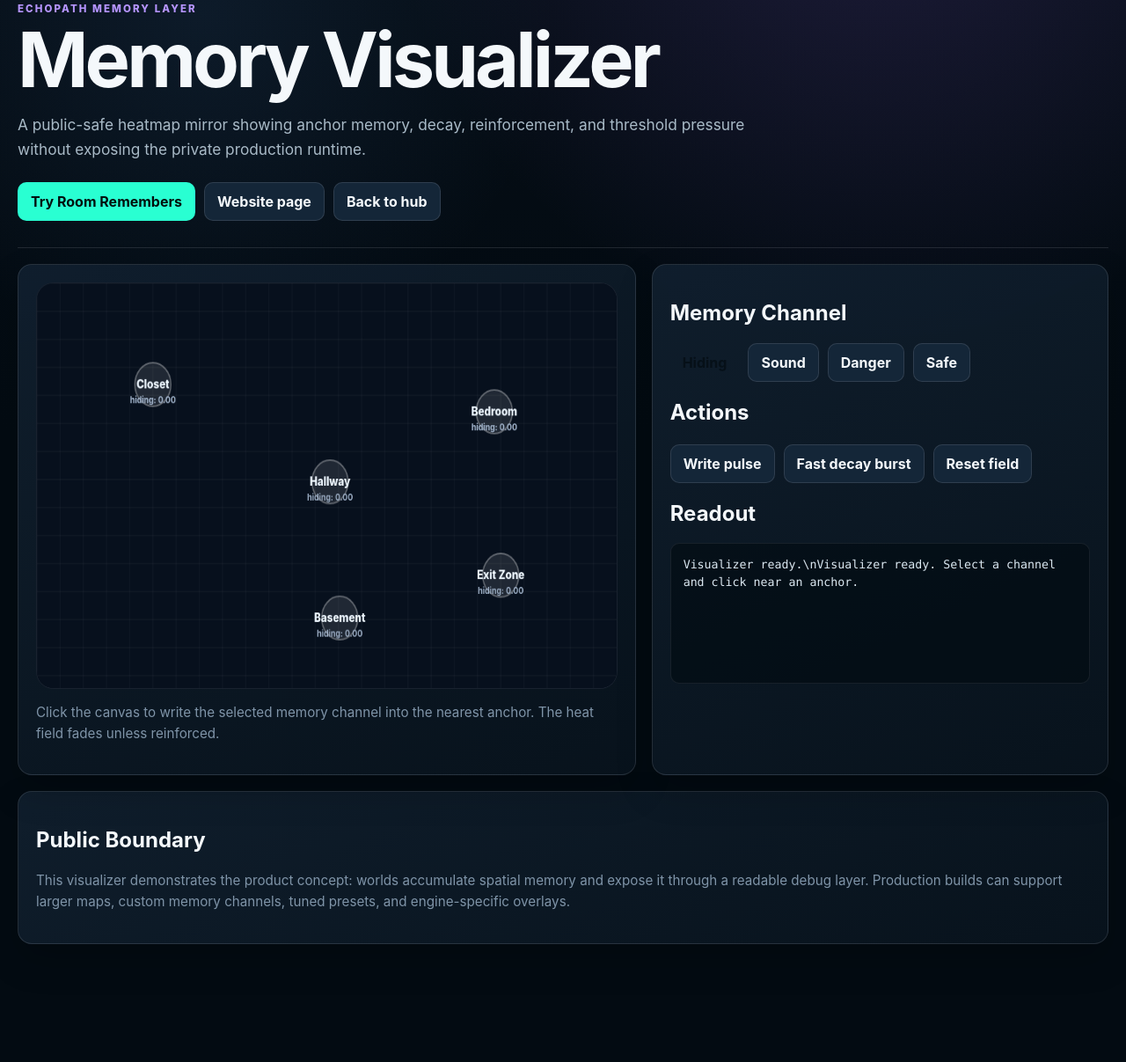
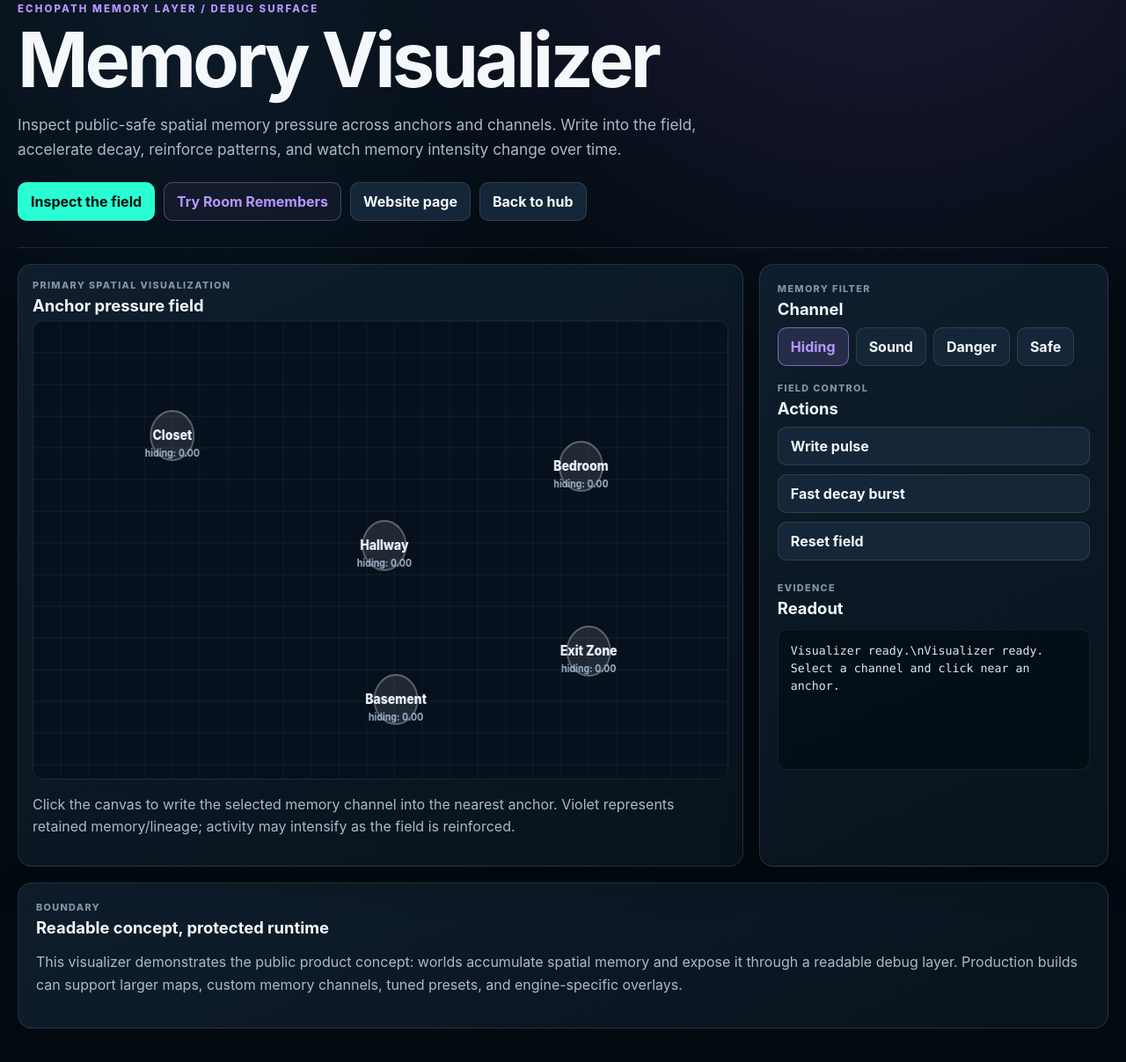
Before and after one commit to EchoPath-Source/EchoPath-Memory-Layer-Public, a website: page docs/memory-visualizer/index.html in a window 1280 px wide. Shown: the part 31-1238 px from the top of the page at 88% size. Before the commit the page ends 1168 px from the top, so only its background shows below. Drawn offline with Linux system fonts and the light colour scheme.

Commit message:
Redesign Memory Visualizer demo surface

```diff
--- a/docs/memory-visualizer/index.html
+++ b/docs/memory-visualizer/index.html
@@ -5,57 +5,54 @@
   <meta name="viewport" content="width=device-width, initial-scale=1" />
   <title>EchoPath Memory Visualizer</title>
   <link rel="stylesheet" href="../styles.css" />
-  <style>
-    .viz-grid { display:grid; grid-template-columns: 1.15fr .85fr; gap:18px; margin-top:18px; }
-    .viz-world { position:relative; min-height:460px; border-radius:20px; overflow:hidden; background:#07101d; }
-    canvas { width:100%; height:460px; display:block; background: radial-gradient(circle at 20% 20%, rgba(70,231,255,.12), transparent 18rem), #07101d; }
-    .channel-row { display:flex; gap:10px; flex-wrap:wrap; margin-bottom:18px; }
-    .channel-row button.active { background:linear-gradient(135deg,var(--cyan),var(--teal)); color:#061018; border:0; }
-    .legend { display:grid; gap:10px; margin-top:18px; color:var(--muted); line-height:1.5; }
-    .small { color:var(--muted); font-size:.95rem; line-height:1.55; }
-    @media (max-width: 900px) { .viz-grid { grid-template-columns:1fr; } canvas { height:380px; } }
-  </style>
 </head>
 <body>
   <main class="shell">
     <section class="hero">
-      <p class="eyebrow">EchoPath Memory Layer</p>
+      <p class="eyebrow">EchoPath Memory Layer / Debug Surface</p>
       <h1>Memory Visualizer</h1>
-      <p class="lede">A public-safe heatmap mirror showing anchor memory, decay, reinforcement, and threshold pressure without exposing the private production runtime.</p>
+      <p class="lede">Inspect public-safe spatial memory pressure across anchors and channels. Write into the field, accelerate decay, reinforce patterns, and watch memory intensity change over time.</p>
       <div class="cta-row">
-        <a class="button primary" href="../room-remembers/">Try Room Remembers</a>
+        <a class="button primary" href="#visualizer">Inspect the field</a>
+        <a class="button secondary" href="../room-remembers/">Try Room Remembers</a>
         <a class="button" href="https://echopathxr.com/memory-visualizer/">Website page</a>
         <a class="button" href="../">Back to hub</a>
       </div>
     </section>
 
-    <section class="viz-grid">
-      <div class="panel">
+    <section id="visualizer" class="viz-grid">
+      <div class="panel world-panel">
+        <div class="section-kicker">Primary spatial visualization</div>
+        <h2 class="section-title">Anchor pressure field</h2>
         <div class="viz-world"><canvas id="viz" width="900" height="520"></canvas></div>
-        <p class="small">Click the canvas to write the selected memory channel into the nearest anchor. The heat field fades unless reinforced.</p>
+        <p class="small">Click the canvas to write the selected memory channel into the nearest anchor. Violet represents retained memory/lineage; activity may intensify as the field is reinforced.</p>
       </div>
-      <div class="panel">
-        <h2>Memory Channel</h2>
+      <div class="panel controls-panel">
+        <div class="section-kicker">Memory filter</div>
+        <h2 class="section-title">Channel</h2>
         <div class="channel-row">
           <button data-channel="hiding" class="active">Hiding</button>
           <button data-channel="sound">Sound</button>
           <button data-channel="danger">Danger</button>
           <button data-channel="safe">Safe</button>
         </div>
-        <h2>Actions</h2>
+        <div class="section-kicker">Field control</div>
+        <h2 class="section-title">Actions</h2>
         <div class="button-stack">
           <button id="pulse">Write pulse</button>
           <button id="decayFast">Fast decay burst</button>
           <button id="reset">Reset field</button>
         </div>
-        <h2>Readout</h2>
+        <div class="section-kicker">Evidence</div>
+        <h2 class="section-title">Readout</h2>
         <pre id="readout">Visualizer ready.\n</pre>
       </div>
     </section>
 
     <section class="panel log-panel">
-      <h2>Public Boundary</h2>
-      <p class="small">This visualizer demonstrates the product concept: worlds accumulate spatial memory and expose it through a readable debug layer. Production builds can support larger maps, custom memory channels, tuned presets, and engine-specific overlays.</p>
+      <div class="section-kicker">Boundary</div>
+      <h2 class="section-title">Readable concept, protected runtime</h2>
+      <p class="small">This visualizer demonstrates the public product concept: worlds accumulate spatial memory and expose it through a readable debug layer. Production builds can support larger maps, custom memory channels, tuned presets, and engine-specific overlays.</p>
     </section>
   </main>
   <script src="app.js"></script>
```
